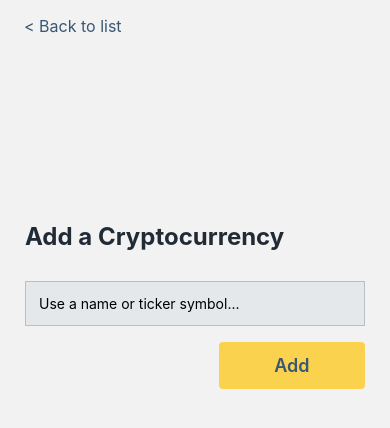
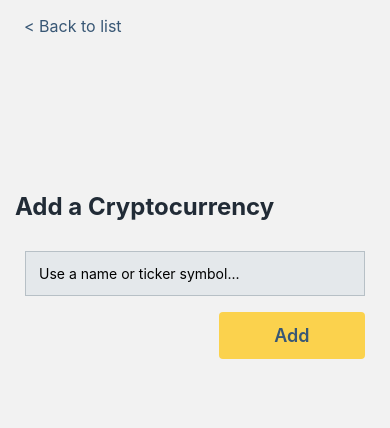
Before and after one commit to emanuelLeiva/cryptoChallenge, a React Native app: screen /CryptoLoad in a window 390 px wide. Shown: the top 428 px of the page. Built offline with nearby package versions, Linux system fonts and the light colour scheme.

Commit message:
new fixes

```diff
--- a/src/components/Button/index.tsx
+++ b/src/components/Button/index.tsx
@@ -1,14 +1,13 @@
 import {Text} from 'react-native';
 import React from 'react';
-import { AddButton } from './style';
+import {AddButton} from './style';
 
 type ButtonProps = {
   text: string;
   onPress: () => void;
 };
 
-
-const Button: React.FC<ButtonProps> =({ text, onPress }) => (
+const Button: React.FC<ButtonProps> = ({text, onPress}) => (
   <AddButton onPress={onPress}>
     <Text>{text}</Text>
   </AddButton>
--- a/src/components/cryptoList/types.ts
+++ b/src/components/cryptoList/types.ts
@@ -9,6 +9,7 @@ export type CryptoitemsProps = {
 };
 
 export type Crypto = {
+  data: any;
   id: string;
   name: string;
   symbol: string;
--- a/src/screens/AddCryptoScreen/index.tsx
+++ b/src/screens/AddCryptoScreen/index.tsx
@@ -1,14 +1,13 @@
 import {Alert, KeyboardAvoidingView, Text, View} from 'react-native';
-import {Container} from '../../components/cryptoList/style';
 import {
-  AddBut,
-  AddCryp,
+  ContDuo,
+  OverallCont,
+  BackText,
+  InputBox,
+  AddButton,
+  BackButton,
+  TitleAdd,
   AddText,
-  TextCrypro,
-  TitleAdd,
-  ContDuo,
-  ContThird,
-  BackBot,
 } from './style';
 import {useDispatch} from 'react-redux';
 import React, {useState} from 'react';
@@ -30,7 +29,6 @@ const CryptoLoad = ({navigation}: cryptoLoadProps) => {
   const dispatch = useDispatch();
   const [inputValue, setInputValue] = useState('');
   const [getCrypto, {data}] = useLazyGetCryptoQuery();
-
   const [borderColor, setBorder] = useState(theme.colors.divider);
 
   useEffect(() => {
@@ -50,20 +48,18 @@ const CryptoLoad = ({navigation}: cryptoLoadProps) => {
   return (
     <>
       <KeyboardAvoidingView behavior="height">
-        <AddBut onPress={() => navigation.navigate('crypto')}>
-          <BackBot>&lt; Back to list</BackBot>
-        </AddBut>
+        <BackButton onPress={() => navigation.navigate('crypto')}>
+          <BackText>&lt; Back to list</BackText>
+        </BackButton>
 
-        <ContThird>
-          <Container>
-            <TitleAdd>
-              <Text>Add a Cryptocurrency</Text>
-            </TitleAdd>
-          </Container>
+        <OverallCont>
+          <TitleAdd>
+            <Text>Add a Cryptocurrency</Text>
+          </TitleAdd>
 
           <ContDuo>
             <View>
-              <TextCrypro
+              <InputBox
                 placeholder="Use a name or ticker symbol..."
                 onChangeText={setInputValue}
                 onBlur={() => setBorder(theme.colors.divider)}
@@ -73,12 +69,12 @@ const CryptoLoad = ({navigation}: cryptoLoadProps) => {
             </View>
 
             <View>
-              <AddCryp onPress={handleAddCrypto}>
+              <AddButton onPress={handleAddCrypto}>
                 <AddText>Add</AddText>
-              </AddCryp>
+              </AddButton>
             </View>
           </ContDuo>
-        </ContThird>
+        </OverallCont>
       </KeyboardAvoidingView>
     </>
   );
--- a/src/screens/AddCryptoScreen/style.tsx
+++ b/src/screens/AddCryptoScreen/style.tsx
@@ -2,18 +2,22 @@ import styled from 'styled-components/native';
 import theme from '../../themes';
 import {Text, TouchableOpacity, View} from 'react-native';
 import {TextInput} from 'react-native-gesture-handler';
-export const Container = styled(View)``;
 
-export const AddBut = styled(Text)`
+export const BackButton = styled(Text)`
   padding-top: 16px;
   margin-left: 24px;
 `;
-export const BackBot = styled(Text)`
+
+export const BackText = styled(Text)`
   margin-top: 14px;
   font-size: 16px;
-
   color: ${theme.colors.main};
 `;
+
+export const OverallCont = styled(View)`
+  margin-top: 40%;
+`;
+
 export const TitleAdd = styled(Text)`
   font-size: 24px;
   font-weight: 700;
@@ -21,23 +25,22 @@ export const TitleAdd = styled(Text)`
   margin-left: 15px;
   color: ${theme.colors.name};
 `;
+
 export const ContDuo = styled(View)`
   margin-left: 25px;
   margin-right: 25px;
   display: flex;
 `;
-export const ContThird = styled(Container)`
-  margin-top: 40%;
-`;
 
-export const TextCrypro = styled(TextInput)`
+export const InputBox = styled(TextInput)`
   border-width: 1px;
   padding: 13px;
   margin-top: 24px;
   border-color: ${theme.colors.divider};
   background-color: ${theme.colors.separator};
 `;
-export const AddCryp = styled(TouchableOpacity)`
+
+export const AddButton = styled(TouchableOpacity)`
   display: flex;
   margin-top: 16px;
   margin-left: 57%;
```
